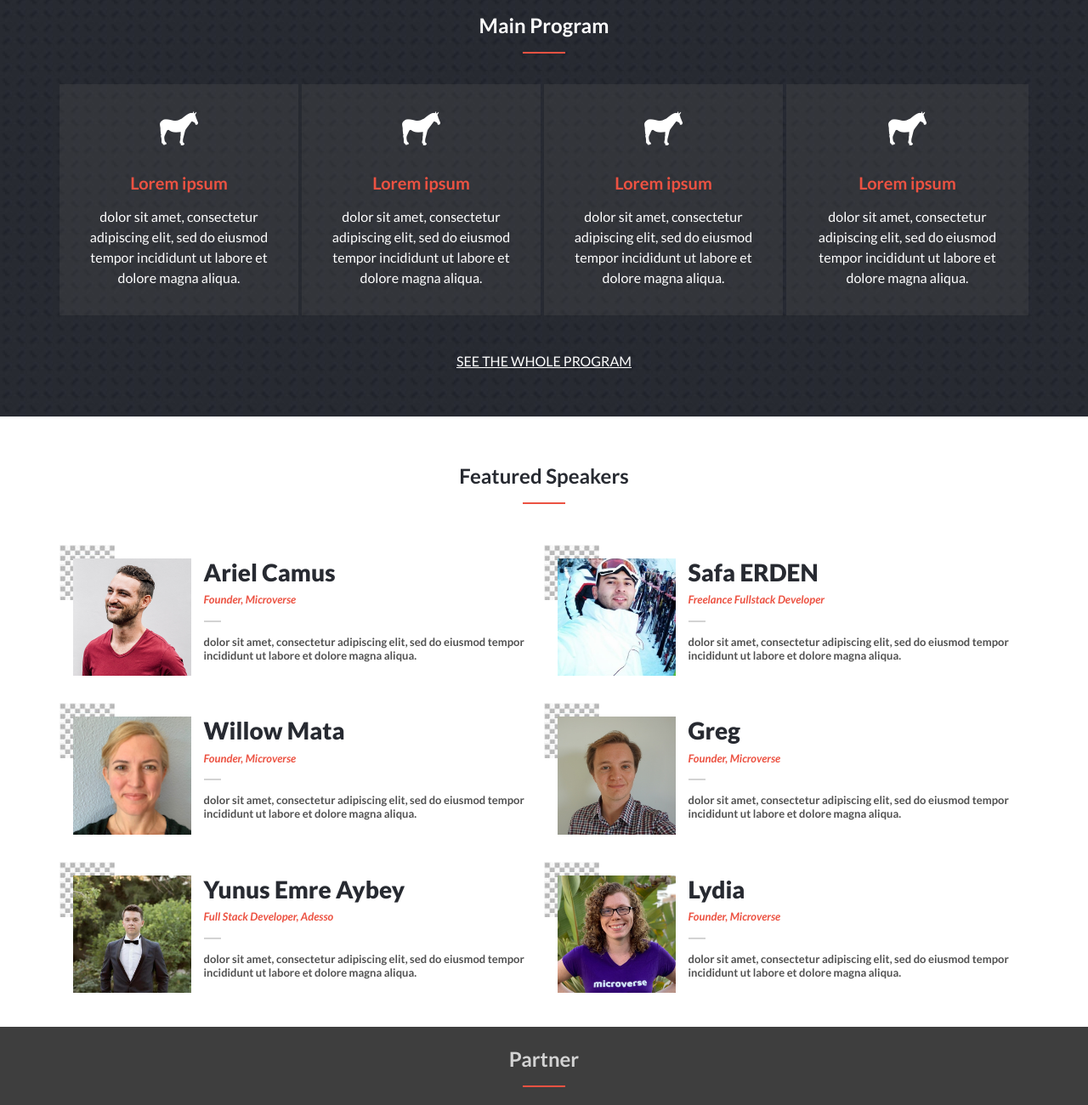
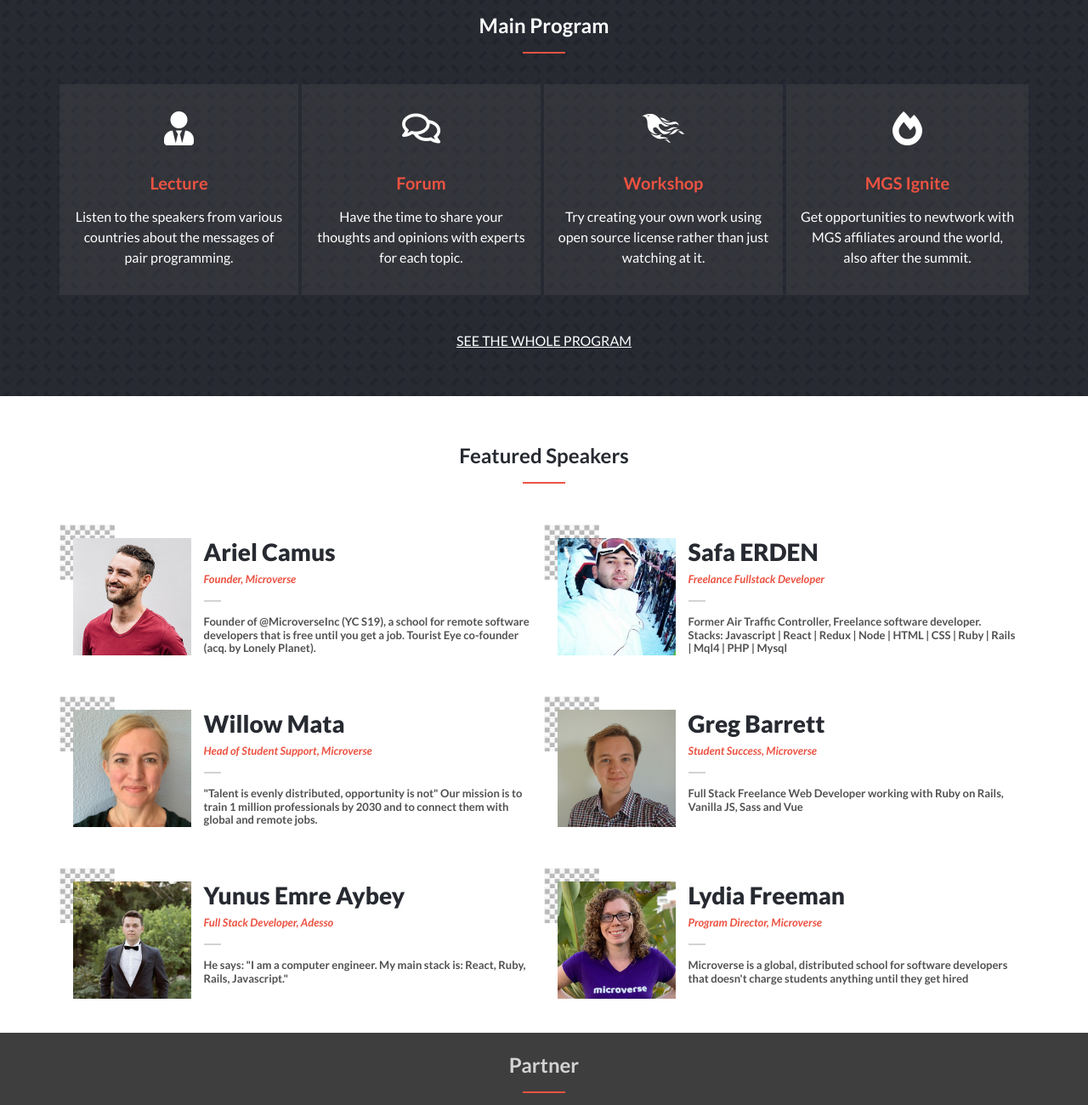
Before and after one commit to SafaErden/Microverse-Summit, a plain HTML site: page index.html in a window 1280 px wide. Shown: the part 840-2140 px from the top of the page at 85% size. Drawn offline with nearby package versions, Linux system fonts and the light colour scheme.

Commit message:
replaced index lorem text

```diff
--- a/Assets/CSS/style.css
+++ b/Assets/CSS/style.css
@@ -24,17 +24,33 @@
   background-position: 50%, 100%;
   background-repeat: no-repeat;
   width: 515px;
+  border-radius: 100px;
 }
-.logo-2020:before {
+.logo-2020:after {
   position: absolute;
   padding: 0;
   margin: 0;
   bottom: -12px;
-  right: -1px;
+  right: 37px;
   color: rgb(62, 62, 62);
   font-size: 35px;
   content: "MGS 2020";
   font-weight: 900;
+}
+
+.logo-index {
+  background-image: url("../img/microverse.png"),
+    linear-gradient(
+      to left bottom,
+      #272a31 40%,
+      #ec5242 40% 70%,
+      #d3d3d3 70% 100%
+    );
+  background-position: 50%, 100%;
+  background-repeat: no-repeat;
+  width: 200px;
+  background-size: 200px auto;
+  border-radius: 25px;
 }
 
 main {
--- a/index.html
+++ b/index.html
@@ -54,7 +54,10 @@
         </div>
       </nav>
       <nav class="d-none d-md-block bg-white p-2 py-4">
-        <div class="d-flex justify-content-end align-items-center nav w-100">
+        <div
+          class="d-flex justify-content-between align-items-center nav w-100"
+        >
+          <div class="d-flex p-4 m-0 logo-index position-relative"></div>
           <ul class="list-unstyled list-inline m-0 p-0">
             <li class="list-inline-item mx-5">
               <a href="about.html" class="text-orange">About</a>
@@ -140,15 +143,16 @@
         />
         <div class="row p-0 w-100">
           <p class="col-12 col-md-8 col-lg-7 my-4 p-3 py-4 bordered">
-            "Lorem ipsum dolor sit amet, consectetur adipiscing elit, sed do
-            eiusmod tempor incididunt ut labore et dolore magna aliqua.
+            A joyful celebration believing in the value of openness and sharing,
+            creating a positive change with people from over 80 countries is
+            taking place in October, in Turkey.
           </p>
         </div>
         <p class="h1 font-weight-bolder text-customgray2 arial mt-2">
           2O2O.1O.15 (MON) &#x7e; 16(TUE)
         </p>
         <p class="h3 text-customgray2 arial mt-2">
-          @ Lorem ipsum dolor, sit amet
+          @ Science Center of Konya.
         </p>
       </section>
       <section
@@ -161,13 +165,13 @@
             <div
               class="col-12 d-flex align-items-center justify-content-center flex-md-column p-3 my-1 bg-transparent text-left text-md-center"
             >
-              <i class="fab fa-sticker-mule h1 my-3 mx-2"></i>
+              <i class="fas fa-user-tie h1 my-3 mx-2"></i>
               <p class="text-orange h5 font-weight-bold m-3">
-                Lorem ipsum
+                Lecture
               </p>
               <p>
-                dolor sit amet, consectetur adipiscing elit, sed do eiusmod
-                tempor incididunt ut labore et dolore magna aliqua.
+                Listen to the speakers from various countries about the messages
+                of pair programming.
               </p>
             </div>
           </div>
@@ -175,13 +179,13 @@
             <div
               class="col-12 d-flex align-items-center justify-content-center flex-md-column p-3 my-1 bg-transparent text-left text-md-center"
             >
-              <i class="fab fa-sticker-mule h1 my-3 mx-2"></i>
+              <i class="far fa-comments h1 my-3 mx-2"></i>
               <p class="text-orange h5 font-weight-bold m-3">
-                Lorem ipsum
+                Forum
               </p>
               <p>
-                dolor sit amet, consectetur adipiscing elit, sed do eiusmod
-                tempor incididunt ut labore et dolore magna aliqua.
+                Have the time to share your thoughts and opinions with experts
+                for each topic.
               </p>
             </div>
           </div>
@@ -189,13 +193,13 @@
             <div
               class="col-12 d-flex align-items-center justify-content-center flex-md-column p-3 my-1 bg-transparent text-left text-md-center"
             >
-              <i class="fab fa-sticker-mule h1 my-3 mx-2"></i>
+              <i class="fab fa-phoenix-framework h1 my-3 mx-2"></i>
               <p class="text-orange h5 font-weight-bold m-3">
-                Lorem ipsum
+                Workshop
               </p>
               <p>
-                dolor sit amet, consectetur adipiscing elit, sed do eiusmod
-                tempor incididunt ut labore et dolore magna aliqua.
+                Try creating your own work using open source license rather than
+                just watching at it.
               </p>
             </div>
           </div>
@@ -203,13 +207,13 @@
             <div
               class="col-12 d-flex align-items-center justify-content-center flex-md-column p-3 my-1 bg-transparent text-left text-md-center"
             >
-              <i class="fab fa-sticker-mule h1 my-3 mx-2"></i>
+              <i class="fas fa-fire-alt h1 my-3 mx-2"></i>
               <p class="text-orange h5 font-weight-bold m-3">
-                Lorem ipsum
+                MGS Ignite
               </p>
               <p>
-                dolor sit amet, consectetur adipiscing elit, sed do eiusmod
-                tempor incididunt ut labore et dolore magna aliqua.
+                Get opportunities to newtwork with MGS affiliates around the
+                world, also after the summit.
               </p>
             </div>
           </div>
@@ -218,7 +222,7 @@
           ><u>SEE THE WHOLE PROGRAM</u>
         </a>
         <a
-          href="#"
+          href="tickets.html"
           class="text-white bg-orange h5 font-weight-bold my-4 mb-5 d-md-none p-4"
           >Join Microverse Global Summit 2020
         </a>
@@ -252,8 +256,9 @@
                 </p>
                 <div class="grayline mt-2 mb-3"></div>
                 <p class="size-mini text-customgray2 font-weight-bold">
-                  dolor sit amet, consectetur adipiscing elit, sed do eiusmod
-                  tempor incididunt ut labore et dolore magna aliqua.
+                  Founder of @MicroverseInc (YC S19), a school for remote
+                  software developers that is free until you get a job. Tourist
+                  Eye co-founder (acq. by Lonely Planet).
                 </p>
               </div>
             </div>
@@ -275,8 +280,9 @@
                 </p>
                 <div class="grayline mt-2 mb-3"></div>
                 <p class="size-mini text-customgray2 font-weight-bold">
-                  dolor sit amet, consectetur adipiscing elit, sed do eiusmod
-                  tempor incididunt ut labore et dolore magna aliqua.
+                  Former Air Traffic Controller, Freelance software developer.
+                  Stacks: Javascript | React | Redux | Node | HTML | CSS | Ruby
+                  | Rails | Mql4 | PHP | Mysql
                 </p>
               </div>
             </div>
@@ -298,12 +304,13 @@
               <div class="col-9">
                 <h3 class="font-weight-bolder text-customgray">Willow Mata</h3>
                 <p class="text-orange font-italic font-weight-bold size-mini">
-                  Founder, Microverse
+                  Head of Student Support, Microverse
                 </p>
                 <div class="grayline mt-2 mb-3"></div>
                 <p class="size-mini text-customgray2 font-weight-bold">
-                  dolor sit amet, consectetur adipiscing elit, sed do eiusmod
-                  tempor incididunt ut labore et dolore magna aliqua.
+                  "Talent is evenly distributed, opportunity is not" Our mission
+                  is to train 1 million professionals by 2030 and to connect
+                  them with global and remote jobs.
                 </p>
               </div>
             </div>
@@ -319,14 +326,14 @@
                 <img src="./Assets/img/greg.jpg" alt="bg-grid" class="mw-100" />
               </div>
               <div class="col-9">
-                <h3 class="font-weight-bolder text-customgray">Greg</h3>
+                <h3 class="font-weight-bolder text-customgray">Greg Barrett</h3>
                 <p class="text-orange font-italic font-weight-bold size-mini">
-                  Founder, Microverse
+                  Student Success, Microverse
                 </p>
                 <div class="grayline mt-2 mb-3"></div>
                 <p class="size-mini text-customgray2 font-weight-bold">
-                  dolor sit amet, consectetur adipiscing elit, sed do eiusmod
-                  tempor incididunt ut labore et dolore magna aliqua.
+                  Full Stack Freelance Web Developer working with Ruby on Rails,
+                  Vanilla JS, Sass and Vue
                 </p>
               </div>
             </div>
@@ -354,8 +361,8 @@
                 </p>
                 <div class="grayline mt-2 mb-3"></div>
                 <p class="size-mini text-customgray2 font-weight-bold">
-                  dolor sit amet, consectetur adipiscing elit, sed do eiusmod
-                  tempor incididunt ut labore et dolore magna aliqua.
+                  He says: "I am a computer engineer. My main stack is: React,
+                  Ruby, Rails, Javascript."
                 </p>
               </div>
             </div>
@@ -375,14 +382,17 @@
                 />
               </div>
               <div class="col-9">
-                <h3 class="font-weight-bolder text-customgray">Lydia</h3>
+                <h3 class="font-weight-bolder text-customgray">
+                  Lydia Freeman
+                </h3>
                 <p class="text-orange font-italic font-weight-bold size-mini">
-                  Founder, Microverse
+                  Program Director, Microverse
                 </p>
                 <div class="grayline mt-2 mb-3"></div>
                 <p class="size-mini text-customgray2 font-weight-bold">
-                  dolor sit amet, consectetur adipiscing elit, sed do eiusmod
-                  tempor incididunt ut labore et dolore magna aliqua.
+                  Microverse is a global, distributed school for software
+                  developers that doesn't charge students anything until they
+                  get hired
                 </p>
               </div>
             </div>
```
Also changed, not shown: about.html (+1 -1 lines).
